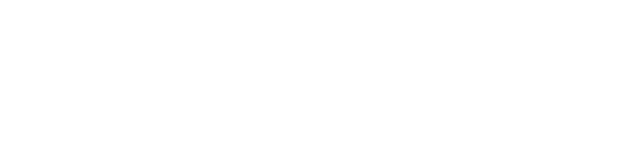
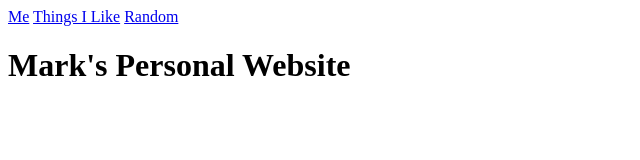
Before and after one commit to Mark-Krensel/personal-ebsite, a plain HTML site: page index.html in a window 1280 px wide. Shown: the whole page, without its empty margins (0-640 px from the left). Drawn offline with Linux system fonts and the light colour scheme.

Commit message:
nav bar added

```diff
--- a/index.html
+++ b/index.html
@@ -1,2 +1,13 @@
 <head></head>
-<main></main>
+<main>
+  <header>
+    <nav id="nav">
+      <a href="Me">Me</a> <a href="Things">Things I Like</a>
+      <a href="Random">Random</a>
+    </nav>
+  </header>
+  <body>
+    <h1>Mark's Personal Website</h1>
+  </body>
+  <footer></footer>
+</main>
```
